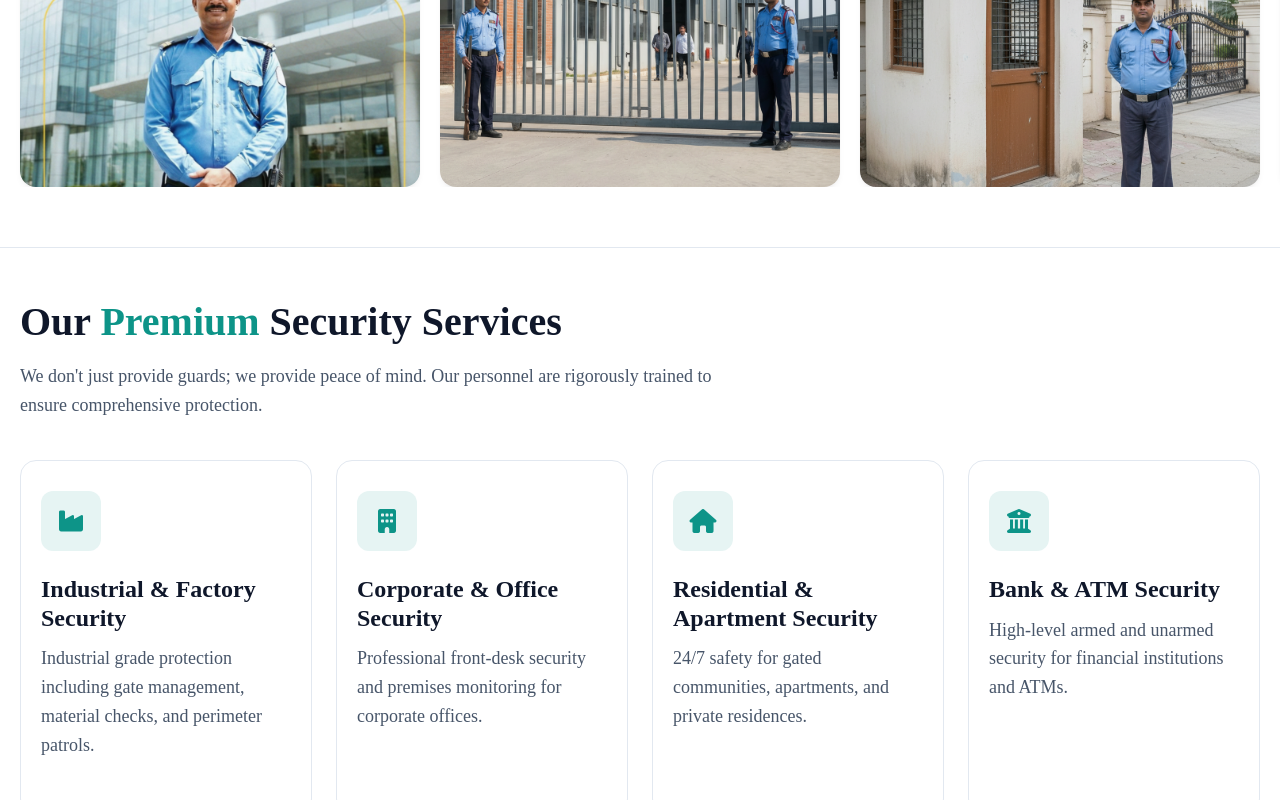
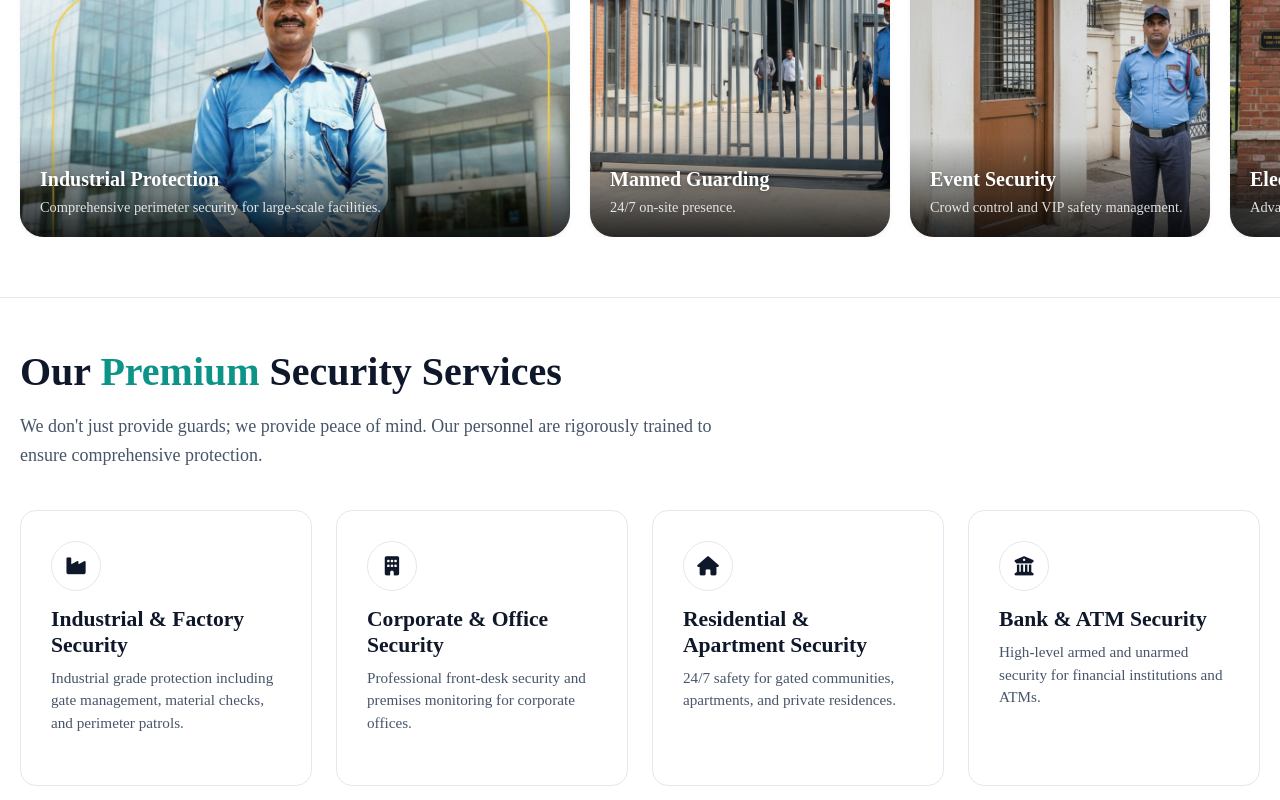
Before and after one commit to isayushsingh/ciss-security, a Next.js app: page / in a window 1280 px wide. Shown: the part 900-1700 px from the top of the page. Built offline with nearby package versions, Linux system fonts and the light colour scheme.

Commit message:
feat: add images

```diff
--- a/src/app/globals.css
+++ b/src/app/globals.css
@@ -323,86 +323,200 @@ section.visible {
 /* Service Grid (Bento) */
 .bento-grid {
     display: grid;
-    grid-template-columns: repeat(auto-fit, minmax(250px, 1fr));
+    grid-template-columns: repeat(auto-fit, minmax(280px, 1fr));
     gap: 24px;
 }
 
 .bento-card {
-    background: var(--color-bg-primary);
+    background: #FFFFFF;
     border-radius: var(--radius-md);
-    padding: 30px 20px;
-    transition: transform 0.3s ease, box-shadow 0.3s ease;
+    padding: 30px;
+    transition: all 0.3s ease;
     border: 1px solid var(--color-border);
     display: flex;
     flex-direction: column;
     height: 100%;
+    cursor: default;
 }
 
 .bento-card:hover {
-    transform: translateY(-8px);
-    box-shadow: var(--shadow-glow);
-    border-color: var(--color-accent);
+    background: #222;
+    /* Dark hover */
+    transform: translateY(-5px);
+    border-color: #222;
+    box-shadow: var(--shadow-xl);
 }
 
 .bento-card .icon-wrapper {
-    width: 60px;
-    height: 60px;
-    background: rgba(13, 148, 136, 0.1);
-    /* Teal tint */
-    border-radius: 12px;
+    width: 50px;
+    height: 50px;
+    background: #FFFFFF;
+    border: 1px solid var(--color-border);
+    border-radius: 50%;
+    /* Circle */
     display: flex;
     align-items: center;
     justify-content: center;
-    margin-bottom: 24px;
-    color: var(--color-accent);
-    font-size: 1.5rem;
+    margin-bottom: 16px;
+    /* Reduced spacing */
+    color: var(--color-text-primary);
+    font-size: 1.2rem;
+    transition: all 0.3s ease;
+}
+
+.bento-card:hover .icon-wrapper {
+    background: #333;
+    border-color: #444;
+    color: #fff;
 }
 
 .bento-card h3 {
-    font-size: 1.5rem;
-    margin-bottom: 12px;
+    font-size: 1.35rem;
+    margin-bottom: 8px;
+    /* Reduced spacing */
     color: var(--color-text-primary);
+    transition: color 0.3s ease;
+}
+
+.bento-card:hover h3 {
+    color: #fff;
 }
 
 .bento-card .desc {
-    margin-bottom: 24px;
+    margin-bottom: 20px;
     flex-grow: 1;
     color: var(--color-text-secondary);
+    font-size: 0.95rem;
+    transition: color 0.3s ease;
+    line-height: 1.5;
+}
+
+.bento-card:hover .desc {
+    color: rgba(255, 255, 255, 0.8);
 }
 
 .bento-card .ideal-for {
-    font-size: 0.9rem;
+    font-size: 0.85rem;
     color: var(--color-text-secondary);
     background: var(--color-bg-secondary);
-    padding: 12px;
-    border-radius: 8px;
-    border-left: 3px solid var(--color-accent);
+    padding: 10px 12px;
+    border-radius: 6px;
+    border-left: none;
+    /* Removed border */
+    transition: all 0.3s ease;
+}
+
+.bento-card:hover .ideal-for {
+    background: rgba(255, 255, 255, 0.1);
+    color: rgba(255, 255, 255, 0.9);
 }
 
 .bento-card .ideal-for strong {
     color: var(--color-text-primary);
     display: block;
-    margin-bottom: 4px;
+    margin-bottom: 2px;
+    transition: color 0.3s ease;
 }
 
-/* Why Choose Us (Features) */
+.bento-card:hover .ideal-for strong {
+    color: #fff;
+}
+
+/* Why Choose Us (Split Layout) */
+.features-split-layout {
+    display: grid;
+    grid-template-columns: 1fr 1fr;
+    gap: 60px;
+    align-items: start;
+    margin-top: 50px;
+}
+
+.feature-image-container {
+    width: 100%;
+    height: 100%;
+    min-height: 500px;
+    background-color: #ddd;
+    /* Placeholder */
+    border-radius: var(--radius-md);
+    position: relative;
+    overflow: hidden;
+}
+
+.feature-image-container img {
+    width: 100%;
+    height: 100%;
+    object-fit: cover;
+}
+
 .features-grid {
     display: grid;
-    grid-template-columns: repeat(3, 1fr);
-    gap: 30px;
-    margin-top: 50px;
+    grid-template-columns: 1fr 1fr;
+    gap: 40px;
 }
 
 .feature-item {
     text-align: left;
-    padding: 24px;
-    border-left: 1px solid var(--color-border);
+    padding-top: 24px;
+    border-top: 1px solid var(--color-border);
+    display: flex;
+    flex-direction: column;
 }
 
 .feature-item h3 {
-    font-size: 1.25rem;
-    margin: 16px 0;
+    font-size: 1.15rem;
+    margin-bottom: 12px;
     color: var(--color-text-primary);
+    font-weight: 600;
+}
+
+.feature-item p {
+    font-size: 0.95rem;
+    color: var(--color-text-secondary);
+    line-height: 1.6;
+    margin-bottom: 20px;
+    flex-grow: 1;
+}
+
+.feature-link {
+    display: inline-flex;
+    align-items: center;
+    gap: 8px;
+    font-weight: 600;
+    color: var(--color-text-primary);
+    text-decoration: none;
+    transition: gap 0.3s ease;
+    font-size: 0.9rem;
+}
+
+.feature-link:hover {
+    gap: 12px;
+}
+
+.feature-link i {
+    background: #000;
+    color: #fff;
+    width: 24px;
+    height: 24px;
+    border-radius: 50%;
+    display: flex;
+    align-items: center;
+    justify-content: center;
+    font-size: 0.7rem;
+    transition: transform 0.3s ease;
+}
+
+.feature-link:hover i {
+    transform: rotate(-45deg);
+}
+
+@media (max-width: 1024px) {
+    .features-split-layout {
+        grid-template-columns: 1fr;
+    }
+
+    .feature-image-container {
+        min-height: 300px;
+    }
 }
 
 /* Forms */
@@ -634,14 +748,22 @@ footer .container {
 
 .carousel-item {
     flex: 0 0 auto;
-    width: 400px;
-    height: 300px;
-    border-radius: var(--radius-md);
+    height: 350px;
+    /* Taller items */
+    border-radius: var(--radius-lg);
     overflow: hidden;
     cursor: pointer;
     position: relative;
     box-shadow: var(--shadow-card);
     transition: transform 0.3s ease;
+}
+
+.carousel-item.normal {
+    width: 300px;
+}
+
+.carousel-item.wide {
+    width: 550px;
 }
 
 .carousel-item img {
@@ -661,25 +783,67 @@ footer .container {
 
 .carousel-overlay {
     position: absolute;
-    top: 0;
+    bottom: 0;
     left: 0;
     width: 100%;
-    height: 100%;
-    background: rgba(0, 0, 0, 0.3);
+    height: auto;
+    padding: 30px 20px 20px;
+    background: linear-gradient(to top, rgba(0, 0, 0, 0.8), rgba(0, 0, 0, 0));
     display: flex;
-    align-items: center;
-    justify-content: center;
-    opacity: 0;
+    flex-direction: column;
+    justify-content: flex-end;
+    opacity: 1;
+    /* Always visible now */
     transition: opacity 0.3s ease;
 }
 
-.carousel-overlay i {
+.overlay-content h3 {
     color: #fff;
-    font-size: 2rem;
+    font-size: 1.25rem;
+    margin: 0 0 6px 0;
+    font-weight: 600;
+    text-shadow: 0 2px 4px rgba(0, 0, 0, 0.3);
+}
+
+.overlay-content p {
+    color: rgba(255, 255, 255, 0.85);
+    font-size: 0.9rem;
+    margin: 0;
+    line-height: 1.4;
+    max-width: 90%;
 }
 
 .carousel-item:hover .carousel-overlay {
-    opacity: 1;
+    background: linear-gradient(to top, rgba(0, 0, 0, 0.9), rgba(0, 0, 0, 0.2));
+}
+
+@media (max-width: 768px) {
+    .carousel-item {
+        height: 250px;
+        /* Reduced from 350px */
+    }
+
+    .carousel-item.normal {
+        width: 220px;
+        /* Reduced from 300px */
+    }
+
+    .carousel-item.wide {
+        width: 320px;
+        /* Reduced from 550px */
+    }
+
+    .carousel-overlay {
+        padding: 15px 12px 12px;
+    }
+
+    .overlay-content h3 {
+        font-size: 1rem;
+    }
+
+    .overlay-content p {
+        font-size: 0.8rem;
+    }
 }
 
 /* Lightbox */
--- a/src/components/Carousel.tsx
+++ b/src/components/Carousel.tsx
@@ -2,8 +2,52 @@
 
 import { useState, useEffect, useRef } from 'react';
 
-const IMAGES_COUNT = 15; // Assuming 15 images for now as placeholder
-const IMAGES = Array.from({ length: IMAGES_COUNT }, (_, i) => `/gallery/${i + 1}.png`);
+// Data Model for Bento-style Carousel
+interface CarouselItemData {
+  src: string;
+  title: string;
+  subtitle: string;
+  width: 'normal' | 'wide';
+}
+
+const CAROUSEL_ITEMS: CarouselItemData[] = [
+  {
+    src: '/gallery/1.png',
+    title: 'Industrial Protection',
+    subtitle: 'Comprehensive perimeter security for large-scale facilities.',
+    width: 'wide',
+  },
+  {
+    src: '/gallery/2.png',
+    title: 'Manned Guarding',
+    subtitle: '24/7 on-site presence.',
+    width: 'normal',
+  },
+  {
+    src: '/gallery/3.png',
+    title: 'Event Security',
+    subtitle: 'Crowd control and VIP safety management.',
+    width: 'normal',
+  },
+  {
+    src: '/gallery/4.png',
+    title: 'Electronic Surveillance',
+    subtitle: 'Advanced monitoring systems integration.',
+    width: 'wide',
+  },
+  {
+    src: '/gallery/5.png',
+    title: 'Risk Assessment',
+    subtitle: 'Identifying vulnerabilities before they become threats.',
+    width: 'normal',
+  },
+  {
+      src: '/gallery/6.png',
+      title: 'Rapid Response',
+      subtitle: 'Immediate action mobile units.',
+      width: 'wide',
+    },
+];
 
 export default function Carousel() {
   const [isPaused, setIsPaused] = useState(false);
@@ -49,14 +93,14 @@ export default function Carousel() {
   const nextImage = (e: React.MouseEvent) => {
     e.stopPropagation();
     if (selectedImageIndex !== null) {
-      setSelectedImageIndex((prev) => (prev !== null ? (prev + 1) % IMAGES.length : 0));
+      setSelectedImageIndex((prev) => (prev !== null ? (prev + 1) % CAROUSEL_ITEMS.length : 0));
     }
   };
 
   const prevImage = (e: React.MouseEvent) => {
     e.stopPropagation();
     if (selectedImageIndex !== null) {
-      setSelectedImageIndex((prev) => (prev !== null ? (prev - 1 + IMAGES.length) % IMAGES.length : 0));
+      setSelectedImageIndex((prev) => (prev !== null ? (prev - 1 + CAROUSEL_ITEMS.length) % CAROUSEL_ITEMS.length : 0));
     }
   };
 
@@ -70,19 +114,22 @@ export default function Carousel() {
         onTouchEnd={() => setIsPaused(false)}
       >
         <div className="carousel-track" ref={scrollContainerRef}>
-          {/* Duplicate images to create seamless infinite scroll */}
-          {[...IMAGES, ...IMAGES].map((src, index) => {
-            // Map the extended index back to original image index
-            const originalIndex = index % IMAGES.length;
+          {/* Duplicate items to create seamless infinite scroll */}
+          {[...CAROUSEL_ITEMS, ...CAROUSEL_ITEMS, ...CAROUSEL_ITEMS].map((item, index) => {
+            // Map the extended index back to original item index
+            const originalIndex = index % CAROUSEL_ITEMS.length;
             return (
               <div
                 key={index}
-                className="carousel-item"
+                className={`carousel-item ${item.width}`}
                 onClick={() => openModal(originalIndex)}
               >
-                <img src={src} alt={`Gallery Image ${originalIndex + 1}`} loading="lazy" />
+                <img src={item.src} alt={item.title} loading="lazy" />
                 <div className="carousel-overlay">
-                    <i className="fas fa-expand-alt"></i>
+                    <div className="overlay-content">
+                        <h3>{item.title}</h3>
+                        <p>{item.subtitle}</p>
+                    </div>
                 </div>
               </div>
             );
@@ -103,8 +150,8 @@ export default function Carousel() {
             </button>
 
             <img
-              src={IMAGES[selectedImageIndex]}
-              alt={`Gallery Fullscreen ${selectedImageIndex + 1}`}
+              src={CAROUSEL_ITEMS[selectedImageIndex].src}
+              alt={CAROUSEL_ITEMS[selectedImageIndex].title}
             />
 
             <button className="lightbox-nav next" onClick={nextImage}>
@@ -113,7 +160,8 @@ export default function Carousel() {
           </div>
 
           <div className="lightbox-caption">
-            Image {selectedImageIndex + 1} of {IMAGES.length}
+            <h3>{CAROUSEL_ITEMS[selectedImageIndex].title}</h3>
+            <p>{CAROUSEL_ITEMS[selectedImageIndex].subtitle}</p>
           </div>
         </div>
       )}
```
Also changed, not shown: src/app/page.tsx (+27 -7 lines), public/assets/security_team_placeholder.jpg (added).
